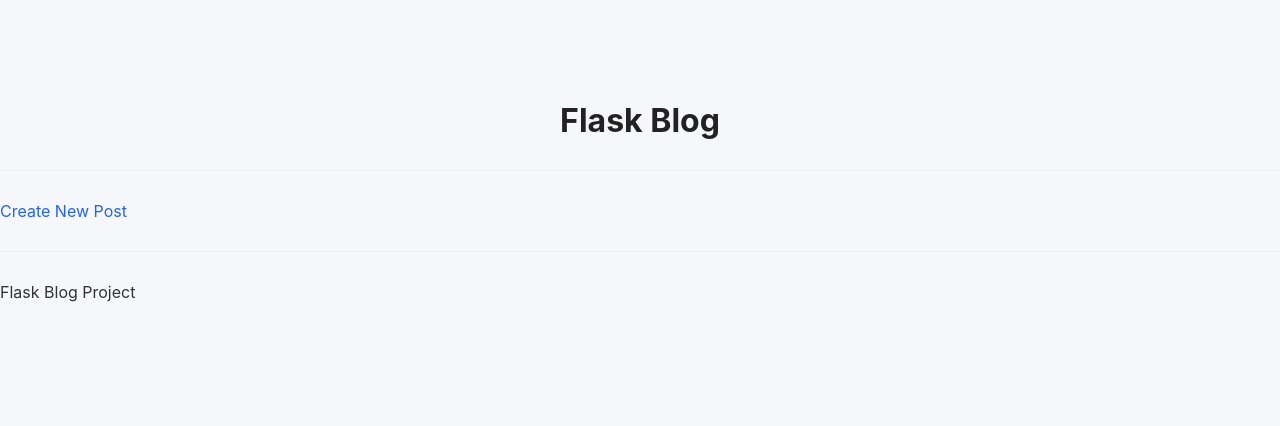
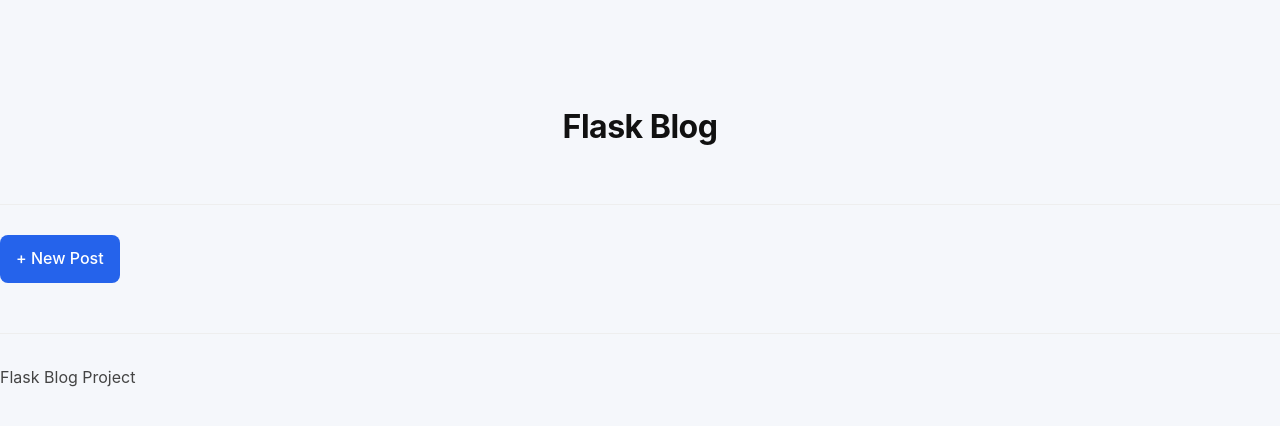
Before and after one commit to hannathevik-boop/flask_blog_project, a Python web app: template templates/home.html in a window 1280 px wide. Shown: the top 426 px of the page. Run offline with Jinja, Linux system fonts and the light colour scheme; the template is opened without the code that fills it, so the values that code supplies are empty.

Commit message:
Add initial Flask app

```diff
--- a/app.py
+++ b/app.py
@@ -1,4 +1,4 @@
-from flask import Flask, render_template, request, redirect, url_for, abort
+from flask import Flask, render_template, request, redirect, url_for, abort, flashfrom flask import Flask, render_template, request, redirect, url_for, abort
 import db
 
 app = Flask(__name__)
--- a/static/style.css
+++ b/static/style.css
@@ -8,6 +8,66 @@ body {
 header {
     text-align: center;
     margin-bottom: 30px;
+}
+/* modern header */
+
+.site-header {
+    position: sticky;
+    top: 0;
+    background: #f5f7fb;
+    padding: 20px 0;
+    z-index: 100;
+}
+
+.site-header h1 {
+    margin: 0;
+    text-align: center;
+}
+
+.site-header a {
+    color: #111;
+    font-weight: 700;
+    letter-spacing: -0.5px;
+}
+
+/* better typography */
+
+body {
+    font-size: 16px;
+    line-height: 1.7;
+}
+
+p {
+    color: #444;
+}
+
+/* footer */
+
+.footer {
+    text-align: center;
+    color: #888;
+    font-size: 0.9rem;
+    margin-top: 40px;
+}
+
+/* better spacing */
+
+h2 {
+    margin-top: 40px;
+}
+
+.post-card p {
+    margin-top: 10px;
+}
+
+/* smoother UI */
+
+button {
+    transition: background 0.2s ease, transform 0.1s ease;
+}
+
+button:hover {
+    transform: translateY(-1px);
 }
 
 .container {
@@ -131,3 +191,12 @@ hr {
 textarea {
     min-height: 120px;
 }
+.new-post-btn {
+    display: inline-block;
+    margin-bottom: 20px;
+    background: #2563eb;
+    color: white;
+    padding: 10px 16px;
+    border-radius: 8px;
+    font-weight: 500;
+}
--- a/templates/base.html
+++ b/templates/base.html
@@ -8,7 +8,7 @@
 <body>
     <div class="container"></div>
 
-<header>
+<header class="site-header">
     <h1><a href="{{ url_for('home') }}">Flask Blog</a></h1>
 </header>
 
--- a/templates/home.html
+++ b/templates/home.html
@@ -1,8 +1,7 @@
 {% extends "base.html" %}
 
 {% block content %}
-
-<a href="/create">Create New Post</a>
+<a href="{{ url_for('create') }}" class="new-post-btn">+ New Post</a>
 
 {% for post in posts %}
 
```
Also changed, not shown: database/blog.db.
